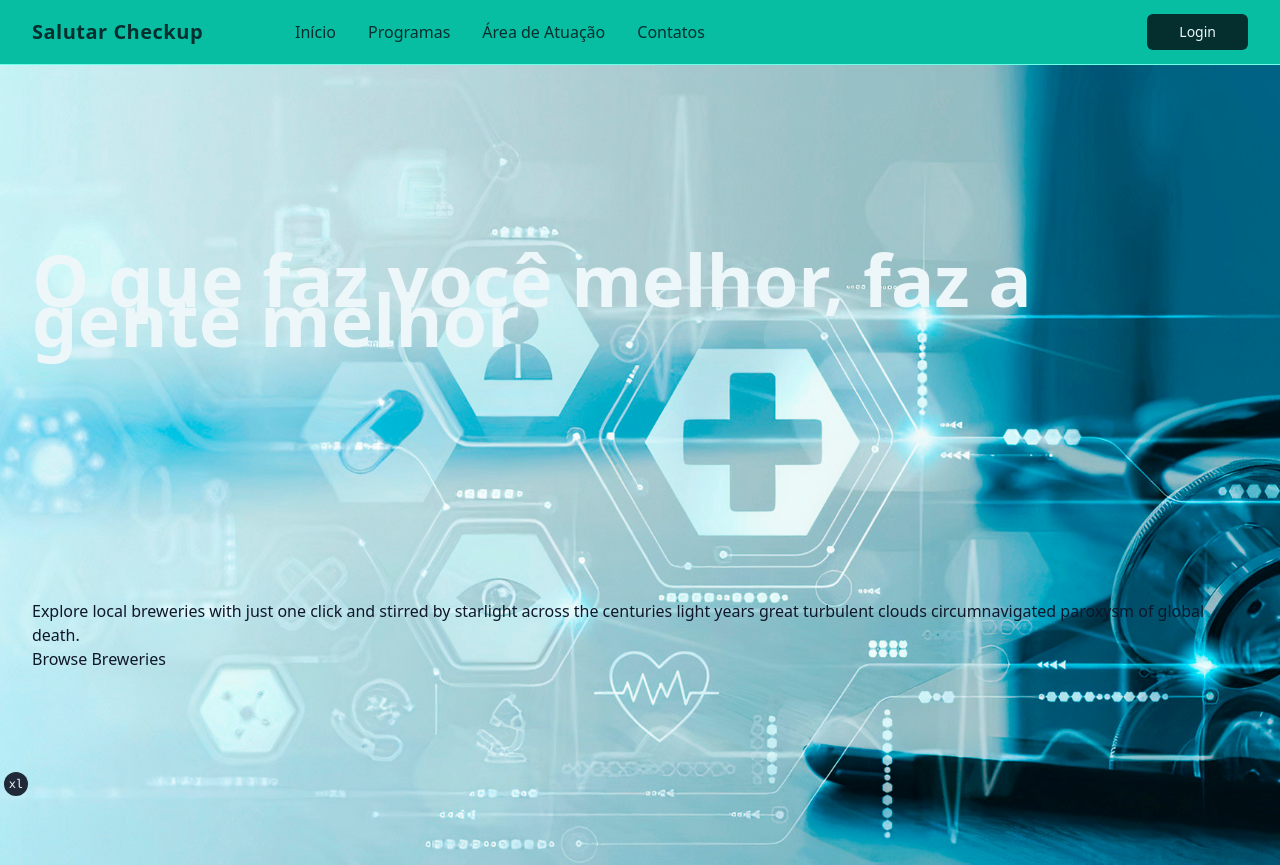
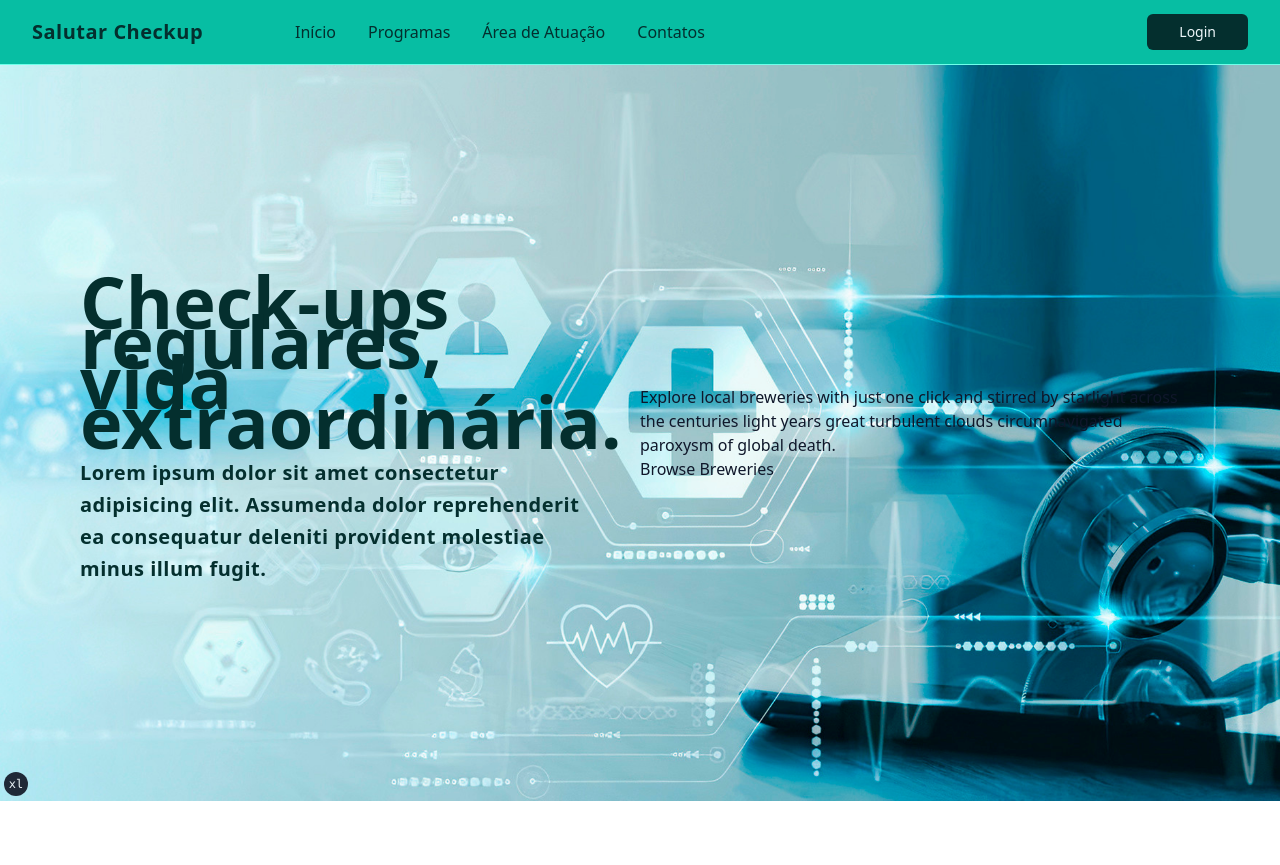
Before and after one commit to renexe/salutar-checkup, a Next.js app: page / in a window 1280 px wide. Built offline with nearby package versions, Linux system fonts and the light colour scheme.

Commit message:
<style>[ui]: Updating Hero content

```diff
--- a/src/components/sections/hero.tsx
+++ b/src/components/sections/hero.tsx
@@ -2,8 +2,13 @@ import { Typography } from "../ui/typography"
 
 const Hero = () => {
   return (
-    <section className="relative bg-cover bg-[url(/assets/images/hero-1.png)] w-full py-16 px-8 grid items-center grid-cols-[repeat(auto-fit_minmax(240px,_1fr))] min-h-screen">
-      <Typography variant="special-title">O que faz você melhor, faz a gente melhor</Typography>
+    <section className="relative bg-cover bg-[url(/assets/images/hero-1.png)] w-full h-full py-16 px-20 grid items-center grid-cols-2 min-h-[calc(100vh-4rem)]">
+      <article className="h-full flex flex-col justify-center pr-8">
+        <Typography variant="special-title" color="primary-foreground">Check-ups regulares, vida extraordinária.</Typography>
+        <Typography variant="h4" color="primary-foreground" className="mt-4">
+          Lorem ipsum dolor sit amet consectetur adipisicing elit. Assumenda dolor reprehenderit ea consequatur deleniti provident molestiae minus illum fugit.
+        </Typography>
+      </article>
       <article>
         <p>Explore local breweries with just one click and stirred by starlight across the centuries light years great turbulent clouds circumnavigated paroxysm of global death.</p>
         <a href="#breweries">Browse Breweries</a>
```
